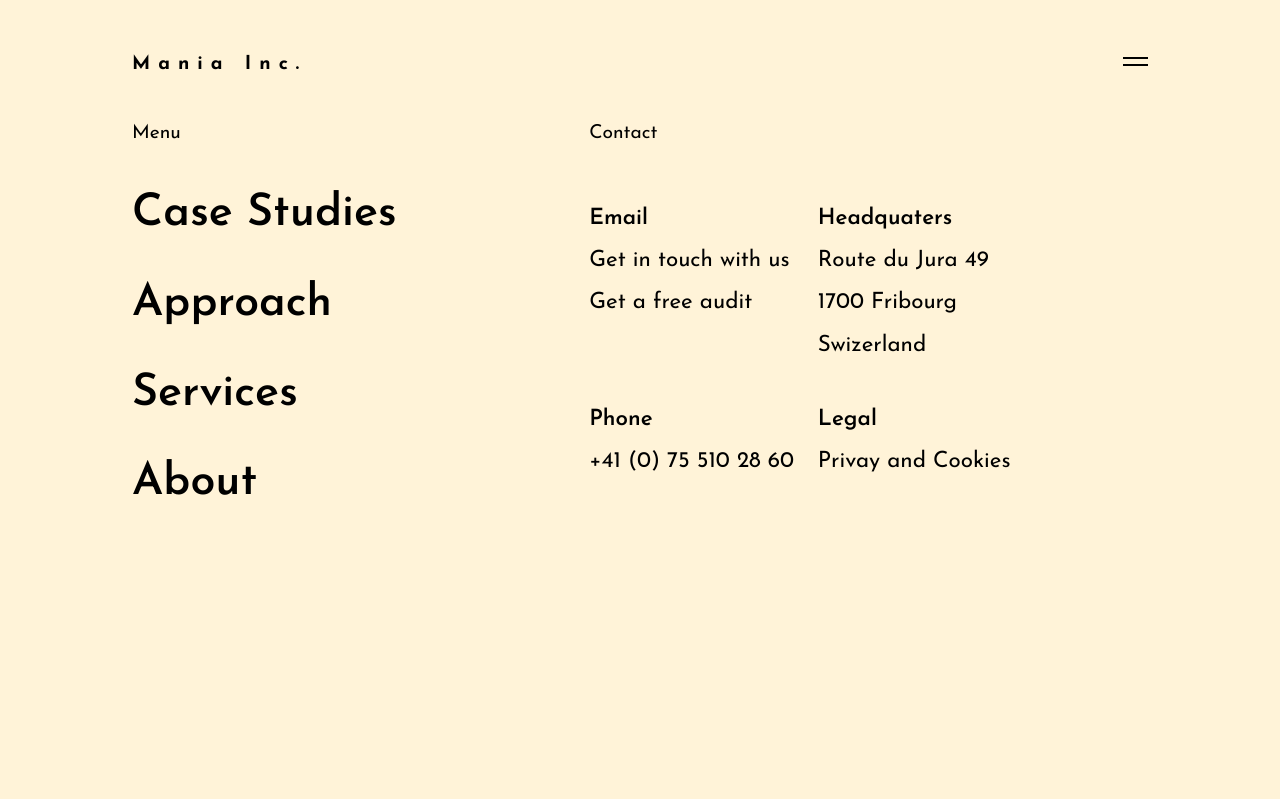
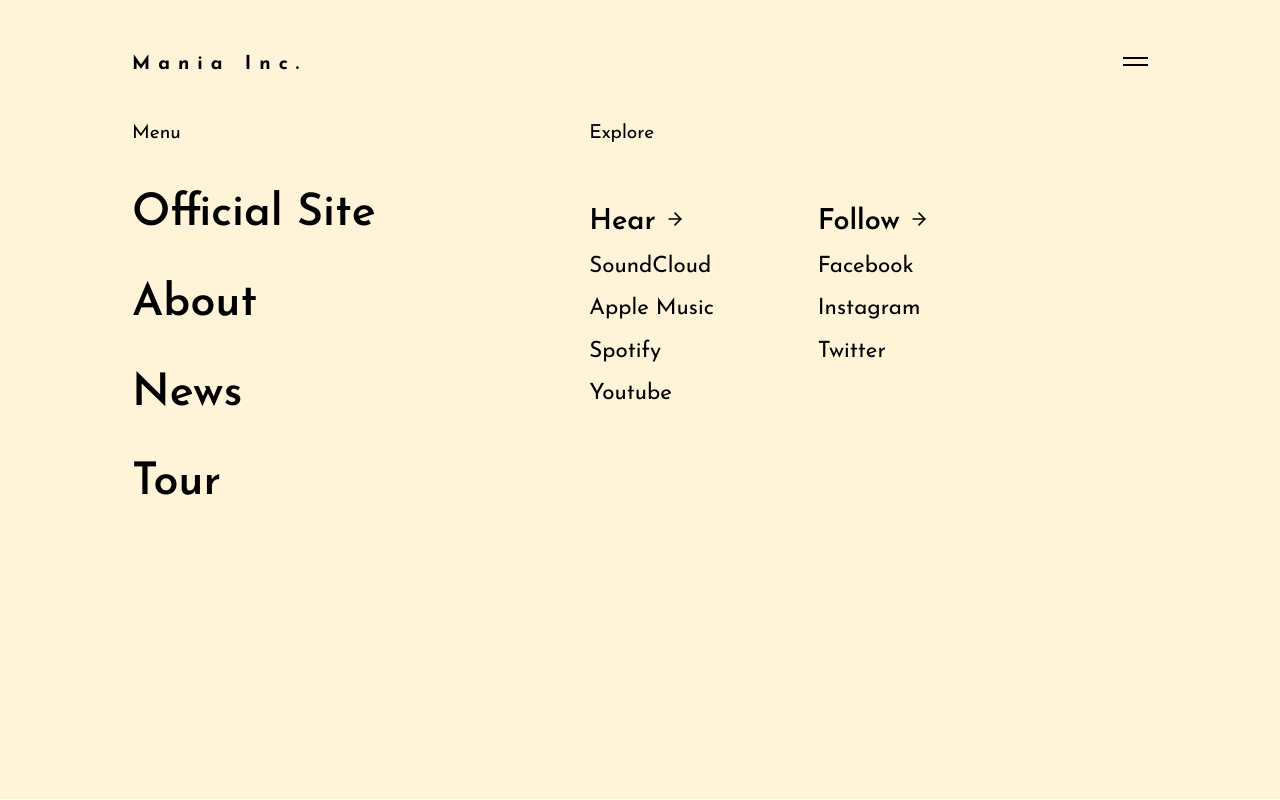
Before and after one commit to vanshaj-sharma/the-weeknd-mania, a React (Create React App) app: page /approach in a window 1280 px wide. Built offline with nearby package versions, Linux system fonts and the light colour scheme.

Commit message:
navigation links and style update

```diff
--- a/src/components/banner.js
+++ b/src/components/banner.js
@@ -6,15 +6,15 @@ const Banner = () => {
         <div className="row">
           <h2>
             <div className="line">
-              <span>A website made by a Weekndist</span>
+              <span>A made by a Weekndist</span>
             </div>
             <div className="line">
               <span>XO for life.</span>
             </div>
           </h2>
           <div className="btn-row">
-            <a href="/">
-              Merch Store <RightArrow />
+            <a href="https://shop.theweeknd.com/?utm_campaign=nav&utm_medium=referral&utm_source=theweeknd.com">
+              To Merch Store <RightArrow />
             </a>
           </div>
         </div>
--- a/src/components/navigation.js
+++ b/src/components/navigation.js
@@ -1,4 +1,48 @@
 import { NavLink } from "react-router-dom";
+import { ReactComponent as RightArrow } from "../assets/arrow-right.svg";
+
+//links to Social Media
+const socialLinks = [
+  {
+    id: 1,
+    linkTo: "Facebook",
+    zheLink: "https://www.facebook.com/theweeknd",
+  },
+  {
+    id: 2,
+    linkTo: "Instagram",
+    zheLink: "https://www.instagram.com/theweeknd/",
+  },
+  {
+    id: 3,
+    linkTo: "Twitter",
+    zheLink: "https://twitter.com/TheWeeknd",
+  },
+];
+
+//links to listening platforms
+const musicLinks = [
+  {
+    id: 1,
+    linkTo: "SoundCloud",
+    zheLink: "https://soundcloud.com/theweeknd",
+  },
+  {
+    id: 2,
+    linkTo: "Apple Music",
+    zheLink: "https://music.apple.com/us/artist/the-weeknd/479756766",
+  },
+  {
+    id: 3,
+    linkTo: "Spotify",
+    zheLink: "https://open.spotify.com/artist/1Xyo4u8uXC1ZmMpatF05PJ",
+  },
+  {
+    id: 4,
+    linkTo: "Youtube",
+    zheLink: "https://www.youtube.com/user/TheWeekndVEVO",
+  },
+];
 
 const Navigation = () => {
   return (
@@ -9,44 +53,44 @@ const Navigation = () => {
             <div className="nav-label">Menu</div>
             <ul className="nav-links">
               <li>
-                <NavLink to="/case-studies">Case Studies</NavLink>
+                <a href="https://www.theweeknd.com/">Official Site</a>
               </li>
               <li>
-                <NavLink to="/approach">Approach</NavLink>
+                <NavLink exact to="/about">
+                  About
+                </NavLink>
               </li>
               <li>
-                <NavLink to="/service">Services</NavLink>
+                <a href="https://www.theweeknd.com/news">News</a>
               </li>
               <li>
-                <NavLink to="/about">About</NavLink>
+                <a href="https://www.theweeknd.com/tour">Tour</a>
               </li>
             </ul>
           </div>
           <div className="nav-column">
-            <div className="nav-label">Contact</div>
+            <div className="nav-label">Explore </div>
             <div className="nav-infos">
               <ul className="nav-info">
-                <li className="nav-info-label">Email</li>
-                <li>
-                  <NavLink to="/contact">Get in touch with us</NavLink>
+                <li className="nav-info-label">
+                  Hear <RightArrow />
                 </li>
-                <li>
-                  <NavLink to="/audit">Get a free audit</NavLink>
-                </li>
+                {musicLinks.map((music) => (
+                  <li key={music.id}>
+                    <a href={music.zheLink}>{music.linkTo}</a>
+                  </li>
+                ))}
               </ul>
               <ul className="nav-info">
-                <li className="nav-info-label">Headquaters</li>
-                <li>Route du Jura 49</li>
-                <li>1700 Fribourg</li>
-                <li>Swizerland</li>
-              </ul>
-              <ul className="nav-info">
-                <li className="nav-info-label">Phone</li>
-                <li>+41 (0) 75 510 28 60</li>
-              </ul>
-              <ul className="nav-info">
-                <li className="nav-info-label">Legal</li>
-                <li>Privay and Cookies</li>
+                <li className="nav-info-label">
+                  Follow <RightArrow />
+                </li>
+
+                {socialLinks.map((social) => (
+                  <li key={social.id}>
+                    <a href={social.zheLink}>{social.linkTo}</a>
+                  </li>
+                ))}
               </ul>
             </div>
           </div>
--- a/src/styles/components/navigation.scss
+++ b/src/styles/components/navigation.scss
@@ -92,14 +92,30 @@ nav {
         .nav-info {
           padding: 0;
           width: 50%;
-          &:nth-child(2),
-          :nth-child(3) {
-            @include media("<=654px") {
-              display: none;
+          .nav-info-label {
+            font-size: 1.8rem;
+            font-weight: 600;
+            @include media("<=tablet") {
+              font-size: 1.4rem;
             }
-          }
-          .nav-info-label {
-            font-weight: 600;
+            @include media("<=phone") {
+              font-size: 1.2rem;
+            }
+            svg {
+              border: 1px 2px solid $black;
+              height: 20px;
+              width: 20px;
+              border-radius: 100px;
+              transition: 0.4s ease-in-out;
+              @include media("<=tablet") {
+                width: 16px;
+                height: 16px;
+              }
+              @include media("<=phone") {
+                width: 12px;
+                height: 12px;
+              }
+            }
           }
           li {
             font-weight: 300;
```
